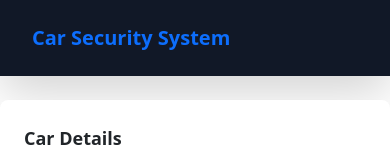
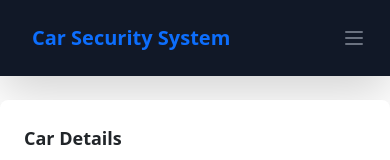
Before and after one commit to Biyeniose/capstone-website, a React (Vite) app: page / in a window 390 px wide. Shown: the top 160 px of the page. Built offline with nearby package versions, Linux system fonts and the light colour scheme; a web font is replaced by a local one.

Commit message:
fixed sizing for smaller displays and added menu dropdown

```diff
--- a/src/App.jsx
+++ b/src/App.jsx
@@ -16,7 +16,7 @@ function App() {
 
   return (
     <Router>
-      <div>
+      <div className="App">
         <Navbar />
         <Routes>
           <Route path="/" element={<CarDetails />} />
--- a/src/components/Navbar.jsx
+++ b/src/components/Navbar.jsx
@@ -1,6 +1,8 @@
-import React from 'react';
+import React, { useState } from 'react';
 
 const Navbar = () => {
+  const [isMenuOpen, setIsMenuOpen] = useState(false);
+
   return (
     <nav className="bg-gray-900 text-white shadow-lg">
       <div className="max-w-6xl mx-auto px-4">
@@ -14,28 +16,52 @@ const Navbar = () => {
             </div>
             {/* Primary Navbar items */}
             <div className="hidden md:flex items-center space-x-1">
-                            <a href="/" className="py-4 px-2 text-gray-300 no-underline
-                            hover:text-green-400 ">
-                                Home</a>
-                            <a href="/about" className="py-4 px-2 text-gray-300 no-underline
-                            hover:text-green-400 ">
-                                About</a>
-                            <a href="/demo" className="py-4 px-2 text-gray-300 no-underline
-                            hover:text-green-400 ">
-                                Demo</a>
-                            <a href="/team" className="py-4 px-2 text-gray-300 no-underline
-                            hover:text-green-400 ">
-                                Team</a>
+              <a href="/" className="py-4 px-2 text-gray-300 no-underline hover:text-green-400">
+                Home
+              </a>
+              <a href="/about" className="py-4 px-2 text-gray-300 no-underline hover:text-green-400">
+                About
+              </a>
+              <a href="/demo" className="py-4 px-2 text-gray-300 no-underline hover:text-green-400">
+                Demo
+              </a>
+              <a href="/team" className="py-4 px-2 text-gray-300 no-underline hover:text-green-400">
+                Team
+              </a>
             </div>
           </div>
-                    {/* Secondary Navbar items */}
-                    <div className="hidden md:flex items-center space-x-3 ">
-                        <a href="/" className="py-2 px-2 font-medium text-gray-300 no-underline
-                        hover:text-green-400 transition duration-300">Login</a>
-                        <a href="/" className="py-2 px-2 font-medium text-white bg-green-500 no-underline
-                        hover:bg-green-400 rounded transition duration-300">Sign Up</a>
+          {/* Mobile menu button */}
+          <div className="md:hidden flex items-center">
+            <button onClick={() => setIsMenuOpen(!isMenuOpen)} className="outline-none mobile-menu-button">
+              <svg
+                className="w-6 h-6 text-gray-500 hover:text-green-400"
+                fill="none"
+                strokeLinecap="round"
+                strokeLinejoin="round"
+                strokeWidth="2"
+                viewBox="0 0 24 24"
+                stroke="currentColor"
+              >
+                <path d={!isMenuOpen ? "M4 6h16M4 12h16M4 18h16" : "M6 18L18 6M6 6l12 12"}></path>
+              </svg>
+            </button>
           </div>
         </div>
+      </div>
+      {/* Mobile Menu */}
+      <div className={`${isMenuOpen ? 'flex' : 'hidden'} md:hidden flex-col px-2 pb-4 space-y-1 sm:px-3`}>
+        <a href="/" className="text-gray-300 no-underline hover:text-green-400 py-2 rounded">
+          Home
+        </a>
+        <a href="/about" className="text-gray-300 no-underline hover:text-green-400 py-2 rounded">
+          About
+        </a>
+        <a href="/demo" className="text-gray-300 no-underline hover:text-green-400 py-2 rounded">
+          Demo
+        </a>
+        <a href="/team" className="text-gray-300 no-underline hover:text-green-400 py-2 rounded">
+          Team
+        </a>
       </div>
     </nav>
   );
--- a/src/index.css
+++ b/src/index.css
@@ -7,3 +7,17 @@
 @tailwind base;
 @tailwind components;
 @tailwind utilities;
+
+/* Tailwind example for medium devices (using Tailwind's breakpoints) */
+@media (min-width: 768px) {
+    .md\:flex {
+        display: flex;
+    }
+}
+
+/* Custom media query example */
+@media (max-width: 768px) {
+    .App-header {
+        /* Styles for smaller devices */
+    }
+}
```
Lines whose indentation alone changed are shown as unchanged.
